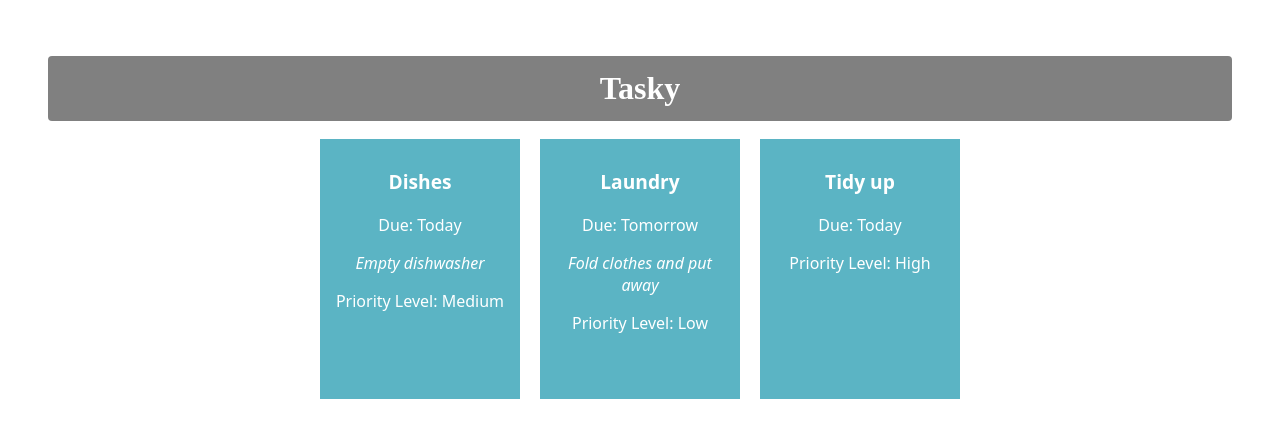
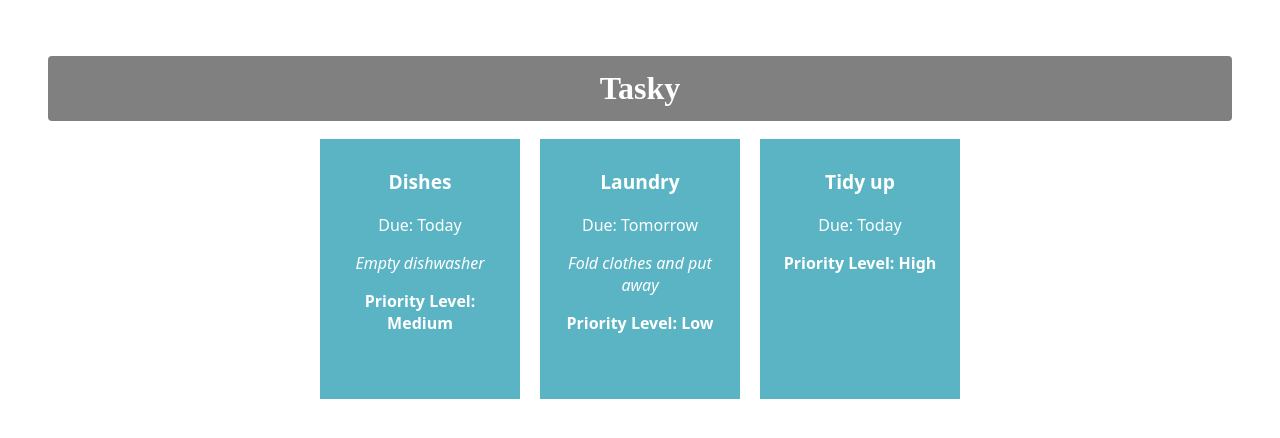
Before and after one commit to Shabbibz/react-basics-labs, a React (Vite) app in the folder tasky/: page / in a window 1280 px wide. Shown: the top 438 px of the page. Built offline with nearby package versions, Linux system fonts and the light colour scheme.

Commit message:
changed css

```diff
--- a/tasky/src/App.css
+++ b/tasky/src/App.css
@@ -39,6 +39,6 @@ div {
 font-style: italic;
 }
 
-.priority{
+.priority {
   font-weight: bold;
 }
--- a/tasky/src/components/Task.jsx
+++ b/tasky/src/components/Task.jsx
@@ -7,7 +7,7 @@ const Task = (props) => {
             <p className="title">{props.title}</p>
             <p>Due: {props.deadline}</p>
             <p className="description"> {props.description}</p>
-            <p>Priority Level: {props.priority}</p>
+            <p className="priority"> Priority Level: {props.priority}</p>
 
         </div>
     )
```
